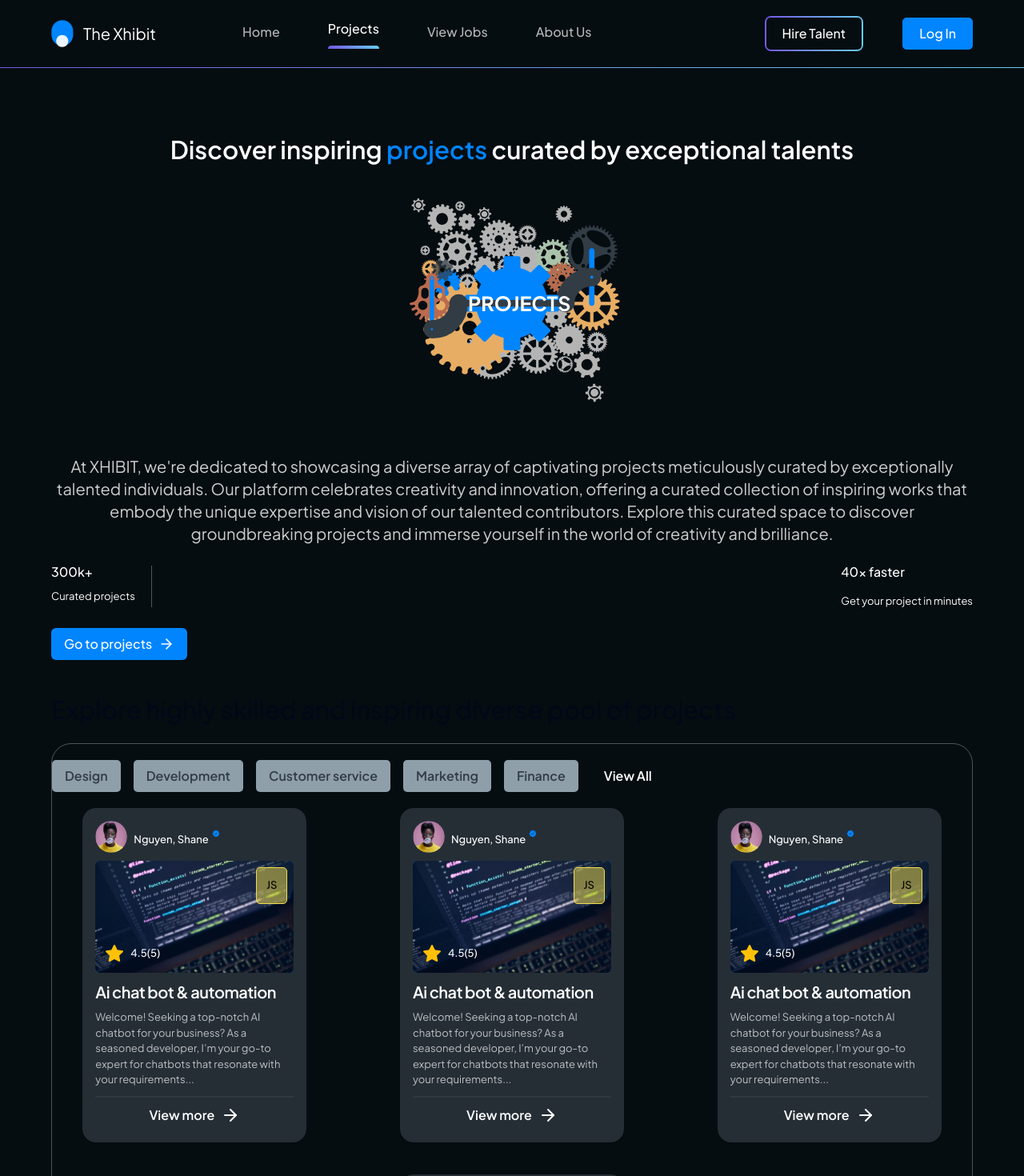
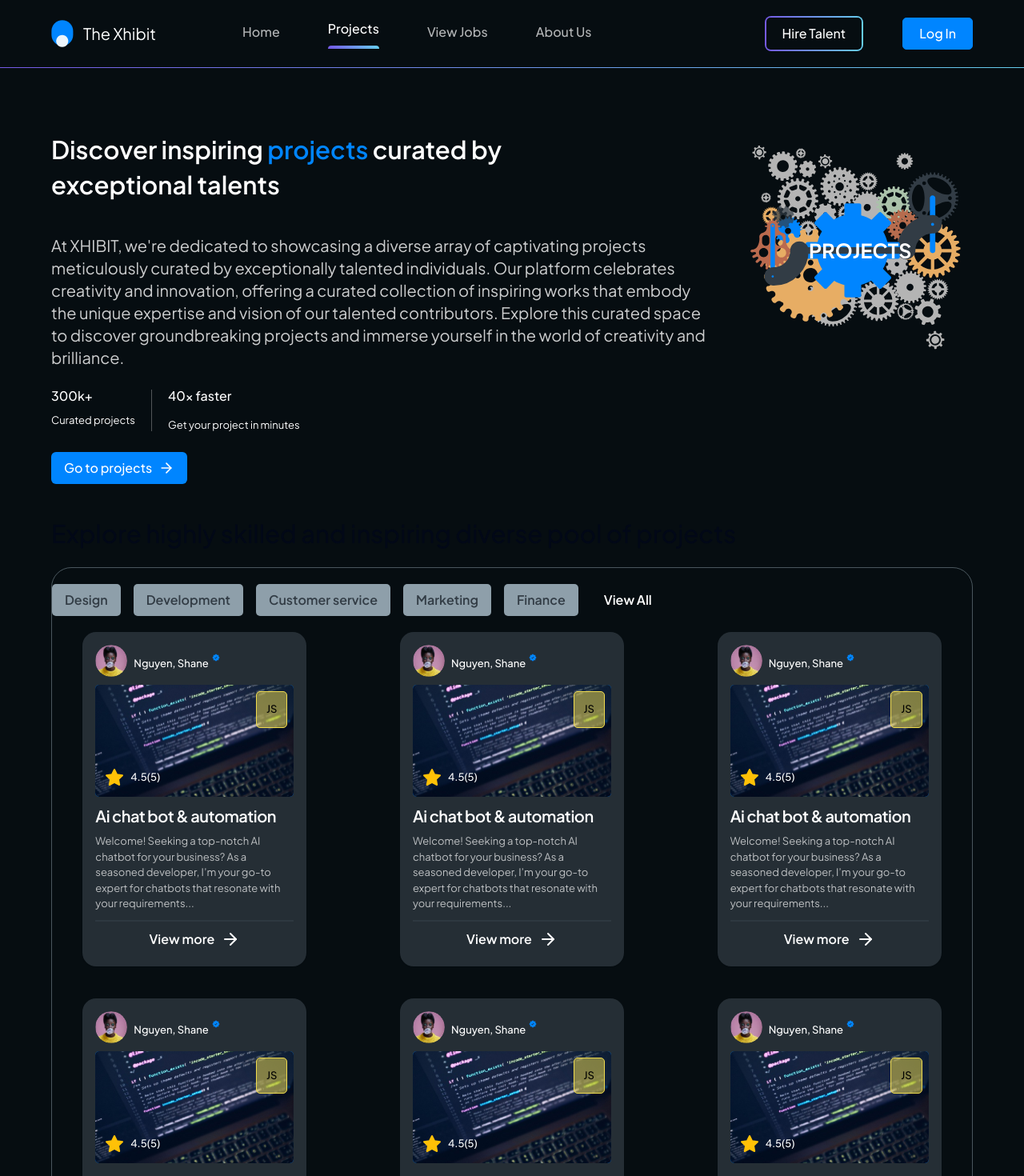
Before and after one commit to phealex/xhibit-social-ui, a React (Vite) app: page /projects in a window 1280 px wide. Shown: the top 1470 px of the page at 80% size. Built offline with nearby package versions, Linux system fonts and the light colour scheme.

Commit message:
ui: projects

```diff
--- a/src/pages/projects/Projects.tsx
+++ b/src/pages/projects/Projects.tsx
@@ -3,27 +3,40 @@ import { ProjectCard } from "@/components";
 import { Button } from "@/components/ui/button";
 import { projects } from "@/constants";
 import { ArrowRight } from "lucide-react";
-import { FC } from "react";
+import { FC, useEffect, useState } from "react";
 
 const Projects: FC = () => {
+
+  const [cardToShow, setCardToShow] = useState<number>(4)
+
+  useEffect(() => {
+    if(window.innerWidth > 768){
+      setCardToShow(8)
+    } else if (window.innerWidth > 414){
+      setCardToShow(6)
+    } else {
+      setCardToShow(4)
+    }
+  }, [])
+
   return (
     <div className=" bg-home_gradient w-full">
       <div className="flex flex-col gap-10 w-[90%]  mx-auto py-[80px]">
         <section className=" flex flex-col gap-10 w-full">
-          <div className="flex flex-col gap-5 items-center">
-            <h1 className=" font-Jakarta text-[31px] font-semibold leading-[44px] text-white text-center">
+        <h1 className=" font-Jakarta text-[31px] md:w-3/5  font-semibold leading-[44px] text-white text-center md:text-left">
               Discover inspiring{" "}
               <span className=" text-primary_blue">projects</span> curated by
               exceptional talents
             </h1>
+          <div className="flex flex-col md:flex-row-reverse gap-5 items-center md:items-start">
+
             <img
               src={ProjectGear}
               alt=""
-              className=" w-[300px]  h-[300px]  mx-auto"
+              className=" w-[300px]  h-[300px]  mx-auto md:-mt-[130px]"
             />
-          </div>
           <div className="flex gap-5 flex-col">
-            <p className=" font-Jakarta text-[20px] font-normal leading-7 text-white/80 text-center">
+            <p className=" font-Jakarta text-[20px] font-normal leading-7 text-white/80 text-center md:text-left">
               At XHIBIT, we're dedicated to showcasing a diverse array of
               captivating projects meticulously curated by exceptionally
               talented individuals. Our platform celebrates creativity and
@@ -33,7 +46,7 @@ const Projects: FC = () => {
               groundbreaking projects and immerse yourself in the world of
               creativity and brilliance.
             </p>
-            <div className="flex justify-between items-center gap-5">
+            <div className="flex justify-between md:justify-start items-center gap-5">
               <div className="flex gap-2 pr-5 flex-col border-r border-r-white/30 ">
                 <p className=" font-Jakarta text-[16px]  font-medium leading-4 text-white">
                   300k+
@@ -57,6 +70,8 @@ const Projects: FC = () => {
               <ArrowRight className=" ml-2" size={20} />
             </Button>
           </div>
+          </div>
+
         </section>
         <section className="flex gap-5 flex-col">
           <h1 className=" font-Jakarta text-[31px] leading-[44px] font-medium">
@@ -84,7 +99,7 @@ const Projects: FC = () => {
               </Button>
             </div>
             <div className="flex flex-col md:flex-row md:flex-wrap gap-5 lg:gap-10  ">
-              {projects.slice(0, 4).map((project, index) => (
+              {projects.slice(0, cardToShow).map((project, index) => (
                 <ProjectCard key={index} project={project} />
               ))}
             </div>
```
